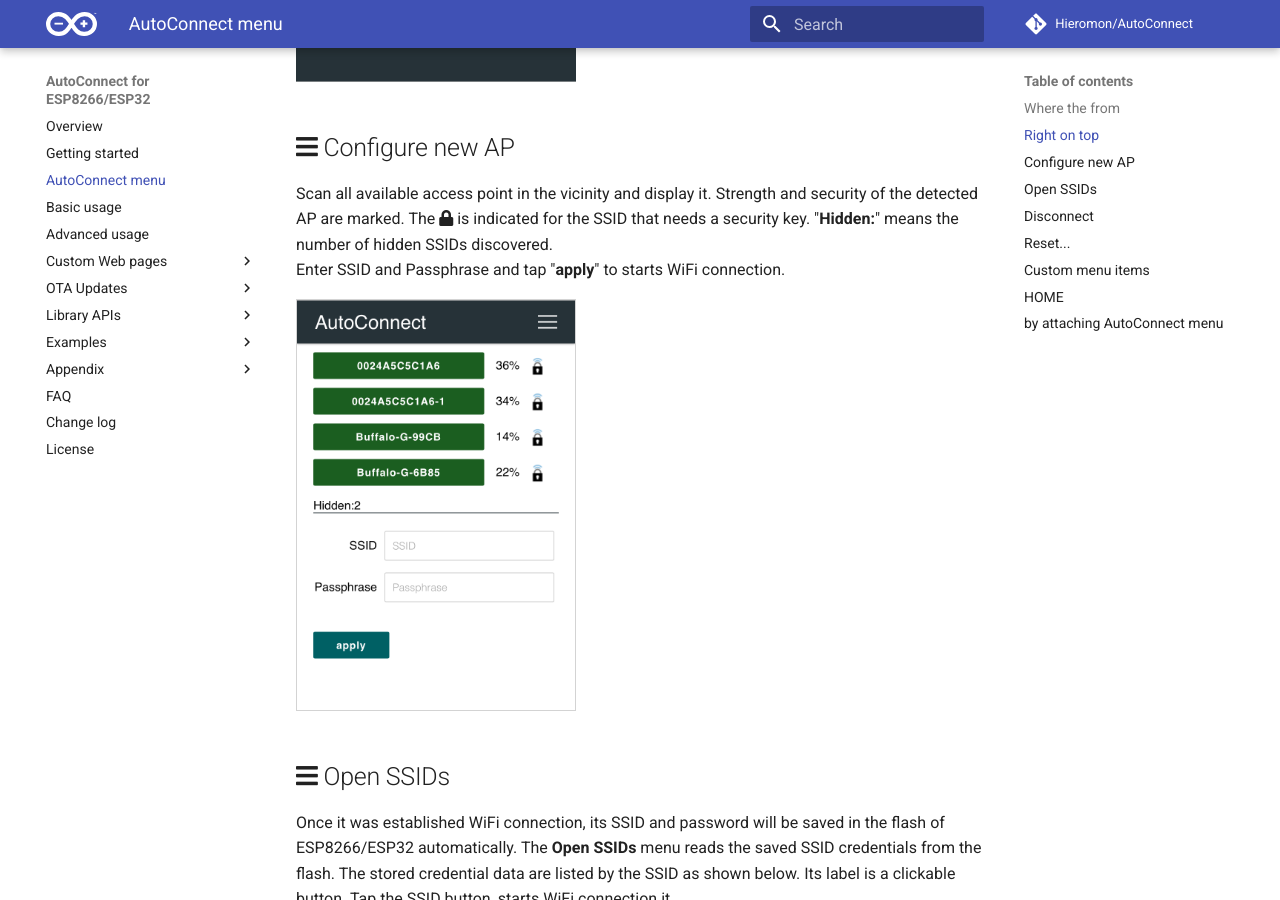
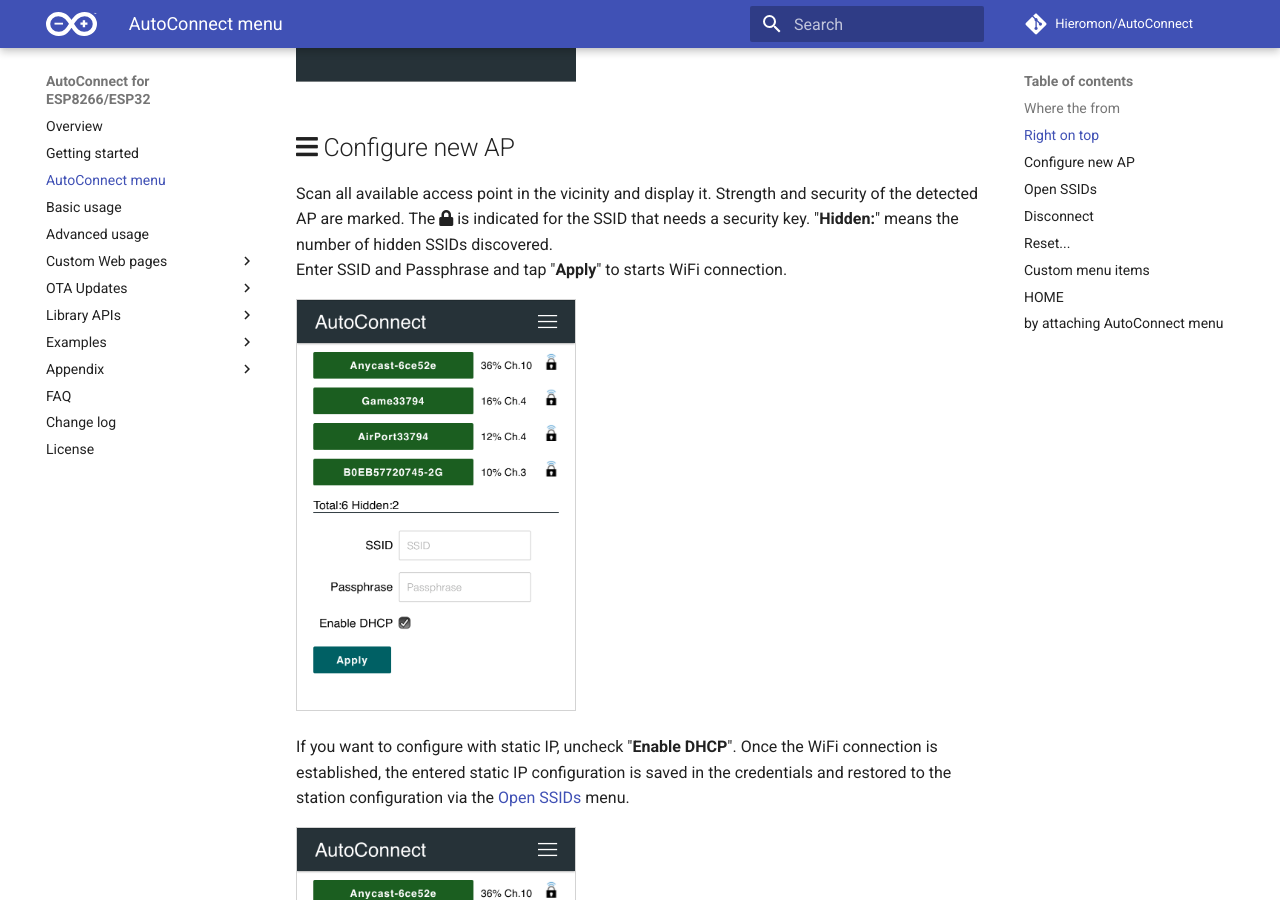
Before and after one commit to Hieromon/AutoConnect, an MkDocs documentation site: the page built from mkdocs/menu.md, in a window 1280 px wide and 900 px high, scrolled down 1687 px. Built offline with MkDocs 1.6.1 and Material for MkDocs 9.7.7, drawn with Linux system fonts in a browser that asks for light colours; nearby versions of some CDN libraries; comment, search, counter and statistics services are not loaded.

Commit message:
Support the Config New with static IP

```diff
--- a/mkdocs/menu.md
+++ b/mkdocs/menu.md
@@ -25,9 +25,13 @@
 ## <i class="fa fa-bars"></i> Configure new AP
 
 Scan all available access point in the vicinity and display it. Strength and security of the detected AP are marked. The <i class="fa fa-lock"></i> is indicated for the SSID that needs a security key. "**Hidden:**" means the number of hidden SSIDs discovered.
-Enter SSID and Passphrase and tap "**apply**" to starts WiFi connection.
+Enter SSID and Passphrase and tap "**Apply**" to starts WiFi connection.
 
 <img src="images/newap.png" style="border-style:solid;border-width:1px;border-color:lightgrey;width:280px;" />
+
+If you want to configure with static IP, uncheck "**Enable DHCP**". Once the WiFi connection is established, the entered static IP configuration is saved in the credentials and restored to the station configuration via the [Open SSIDs](#open-ssids) menu.
+
+<img src="images/newap_static.png" style="border-style:solid;border-width:1px;border-color:lightgrey;width:280px;" />
 
 ## <i class="fa fa-bars"></i> Open SSIDs
 
```
Also changed, not shown: mkdocs/images/newap.png, mkdocs/images/newap_static.png (added).
